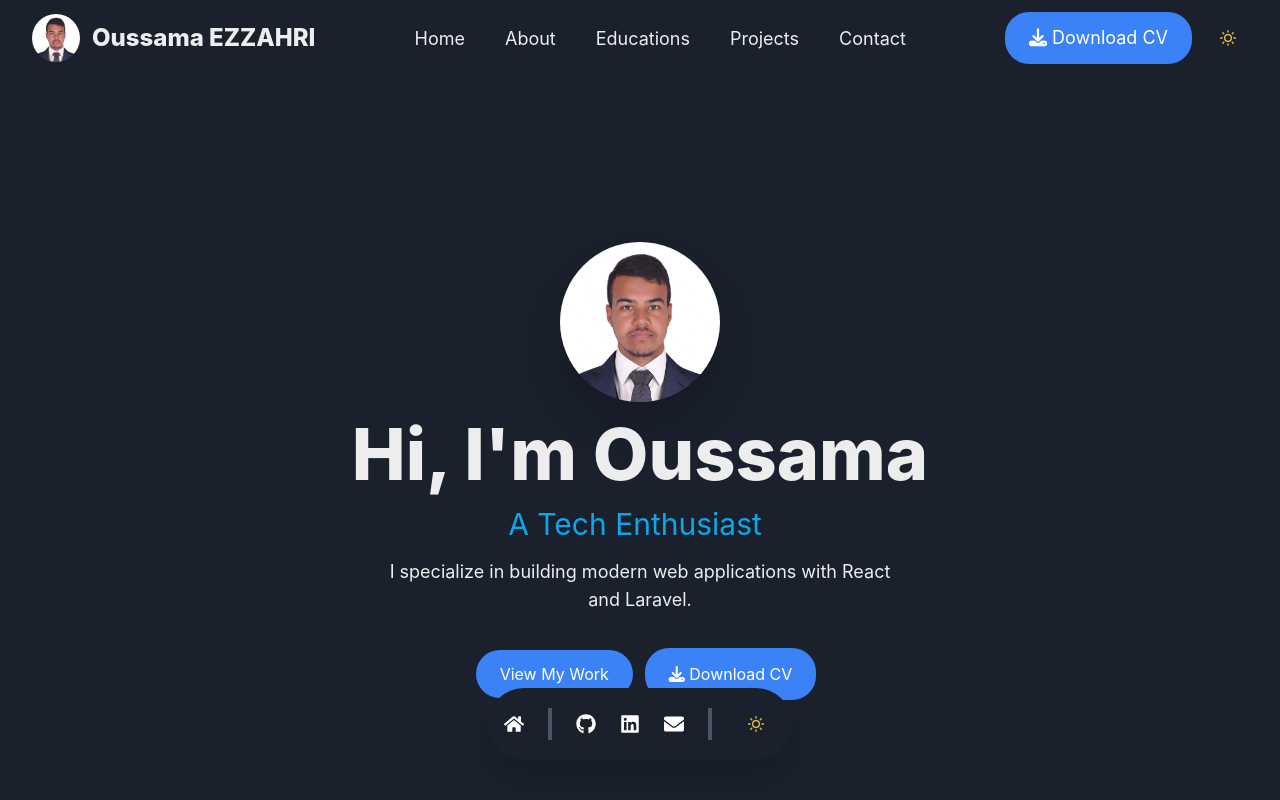
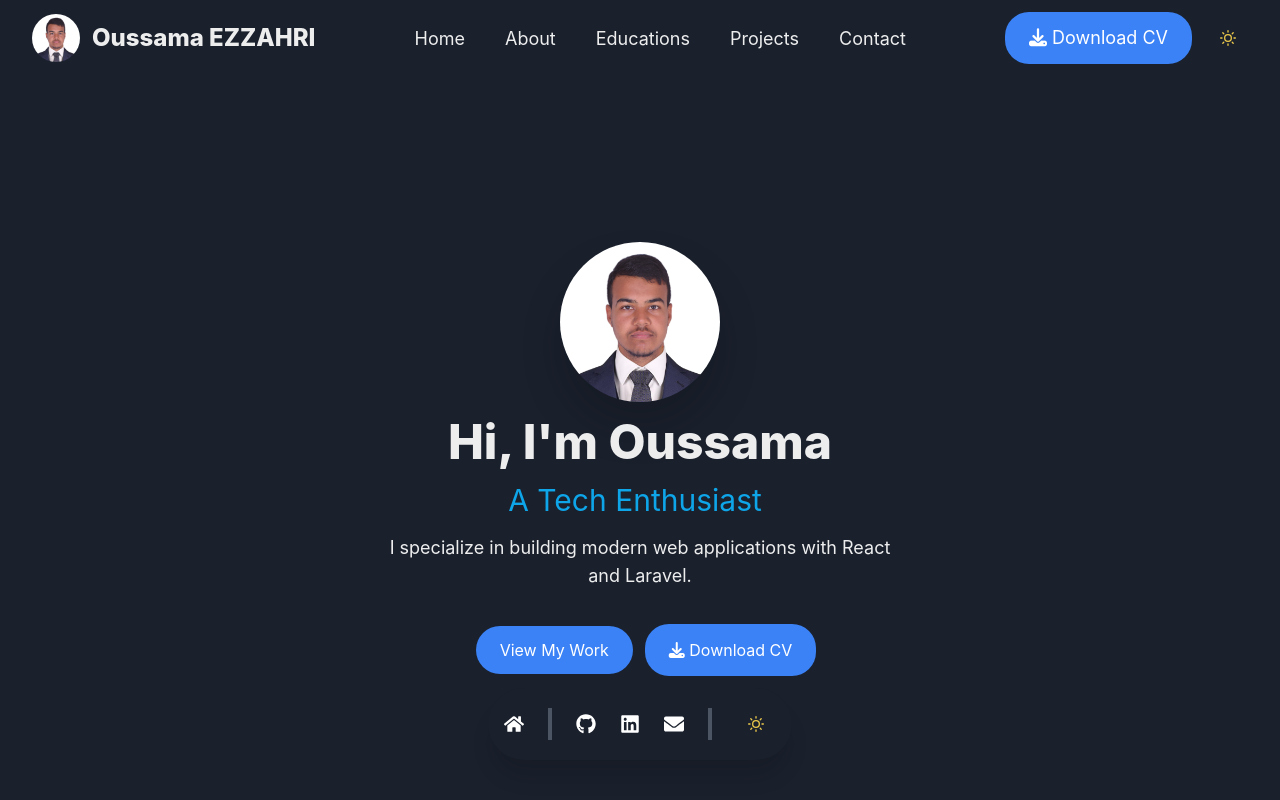
Before and after one commit to OussEzza/My-Portfolio, a React (Create React App) app: page / in a window 1280 px wide. Shown: the top 800 px of the page. Built offline with nearby package versions, Linux system fonts and the light colour scheme.

Commit message:
Edit the Home page

```diff
--- a/src/components/HomePage.jsx
+++ b/src/components/HomePage.jsx
@@ -12,7 +12,7 @@ export default function HomePage() {
         className="w-40 h-40 rounded-full mb-4 border-4 border-blue-500 shadow-2xl"
       />
 
-      <h1 className="text-5xl md:text-7xl font-extrabold mb-4">
+      <h1 className="text-5xl md:text-5xl font-extrabold mb-4">
         Hi, I'm Oussama
       </h1>
 
@@ -35,7 +35,7 @@ export default function HomePage() {
         I specialize in building modern web applications with React and Laravel.
       </p>
 
-      <div className="mt-6">
+      <div className="my-6">
         <Link to="projects" smooth={true} duration={100}>
           <button className="m-3 px-6 py-3 rounded-3xl bg-blue-500 text-white hover:bg-blue-600 transition-all">
             View My Work
```
